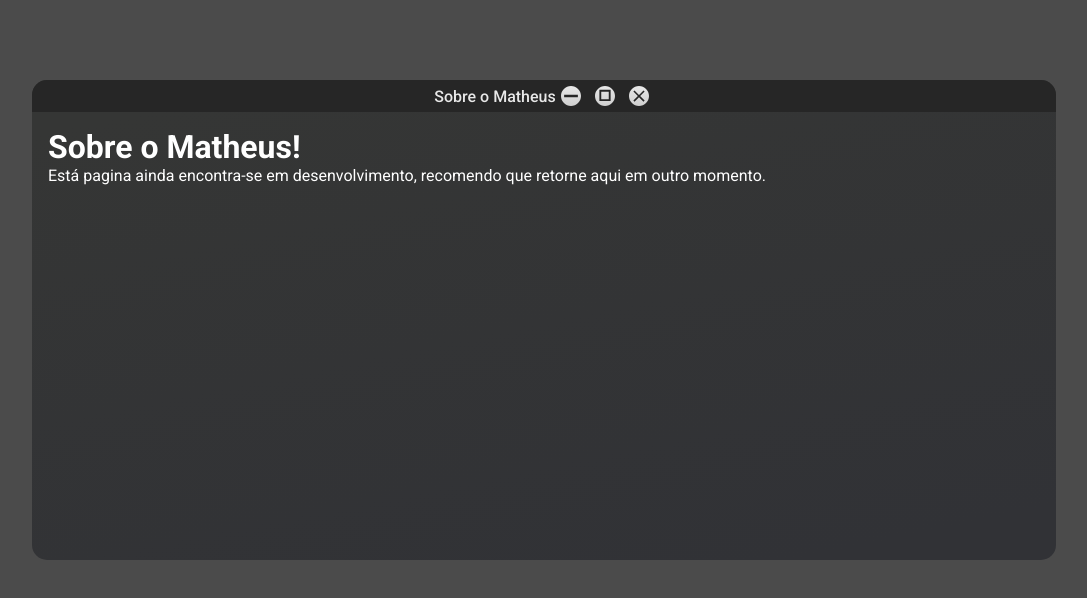
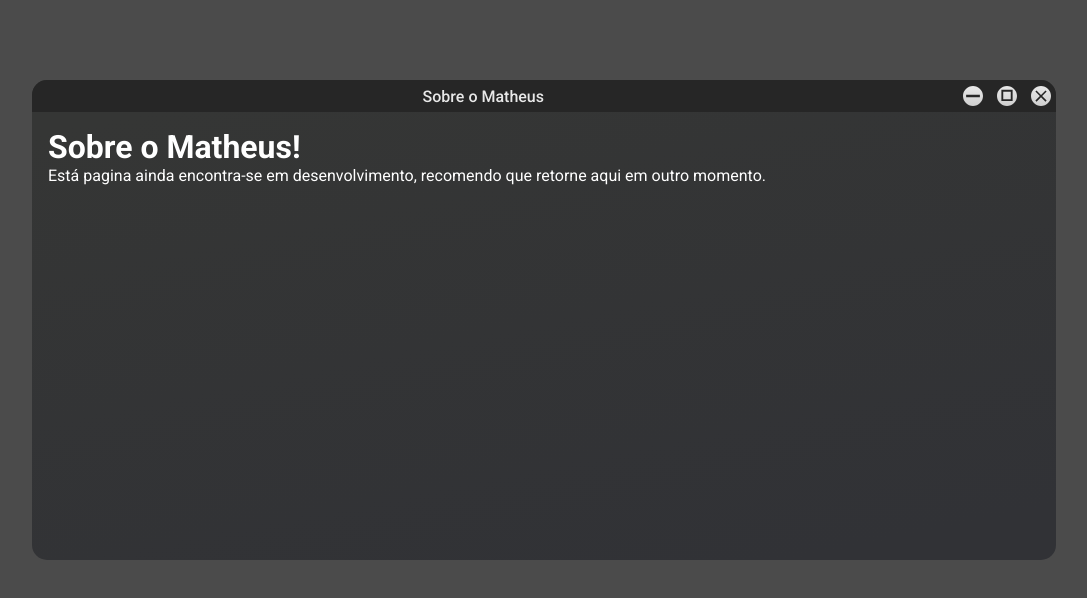
Before and after one commit to TheMath123/my-portfolio, a Next.js app: page /AboutMe/AboutMeScreen in a window 1280 px wide. Shown: the top 598 px of the page, without its empty margins (96-1183 px from the left). Built offline with nearby package versions, Linux system fonts and the light colour scheme.

Commit message:
fix: fixed position button header

```diff
--- a/src/components/window/window.module.scss
+++ b/src/components/window/window.module.scss
@@ -21,9 +21,8 @@
   transition: all .5s;
 
   header {
-    display: flex;
-    flex-direction: row;
-    justify-content: center;
+    display: grid;
+    grid-template-columns: 1fr 1fr;
     align-items: center;
     position: relative;
 
@@ -31,6 +30,8 @@
     background: var(--color1);
 
     span {
+      display: flex;
+      justify-self: end;
       font-weight: 500;
       font-size: 1rem;
       color: #E8E8E8;
```
